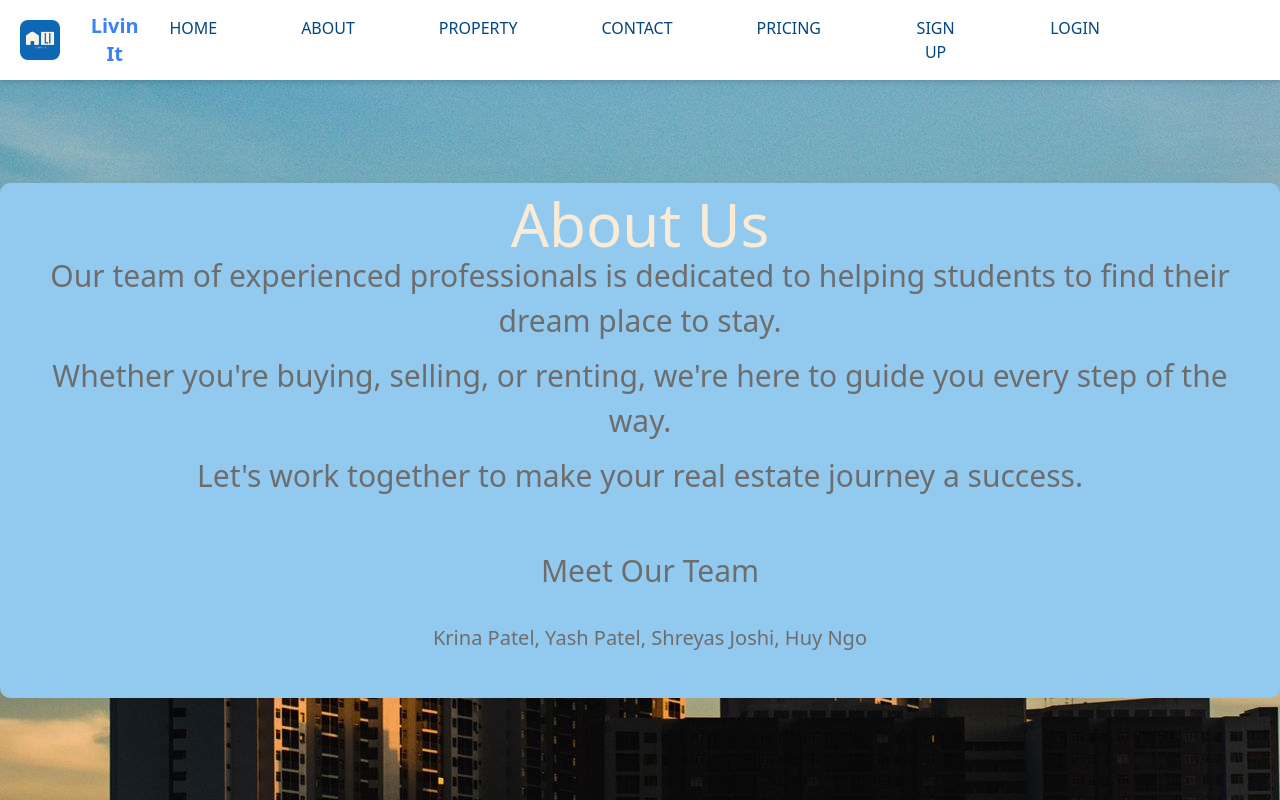
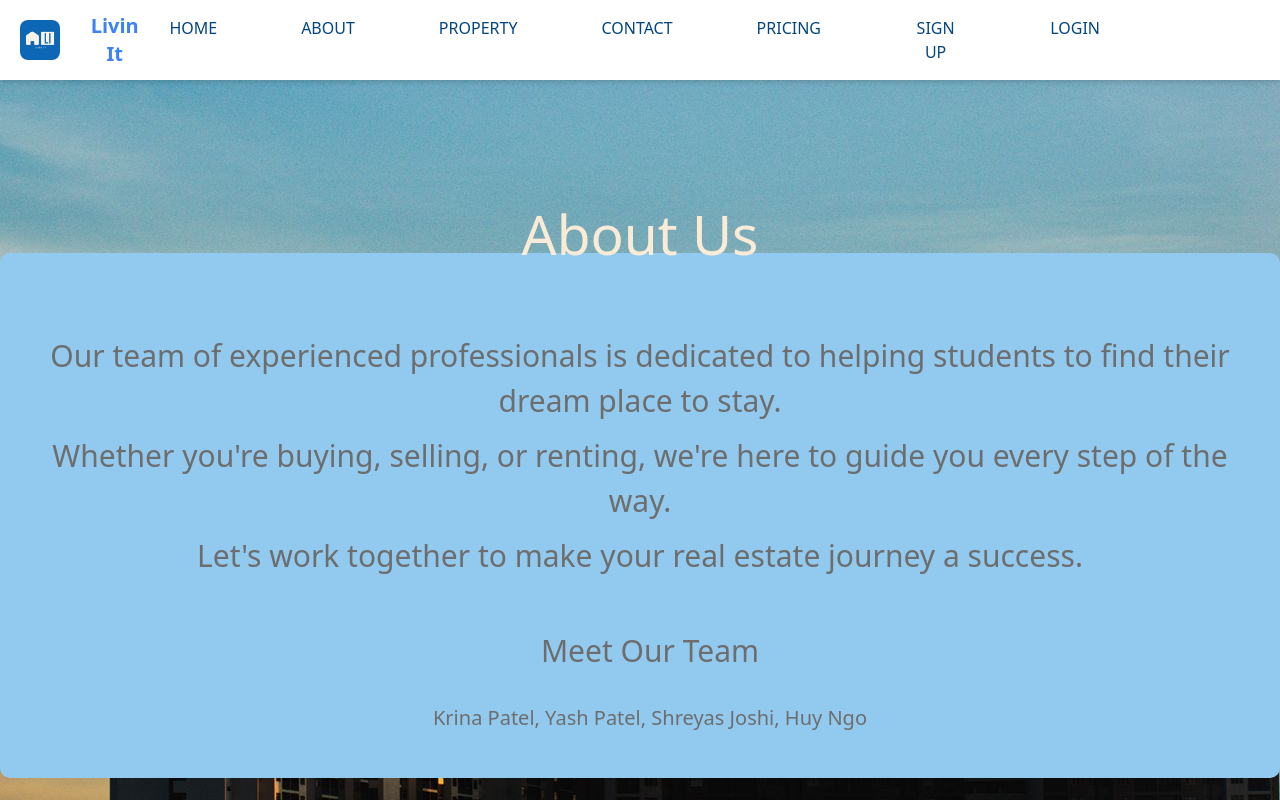
Before and after one commit to soulden1202/group-3-capstone-project, a React (Create React App) app: page /about in a window 1280 px wide. Built offline with nearby package versions, Linux system fonts and the light colour scheme; no server answers.

Commit message:
Update About.jsx

```diff
--- a/src/containers/about/About.jsx
+++ b/src/containers/about/About.jsx
@@ -8,7 +8,9 @@ const About = () => {
   }, []);
 
   const titleStyles = {
-    fontSize: "60px",
+    fontSize: "55px",
+    marginTop: "0px",
+    paddingTop: "20px",
   };
 
   const teamStyles = {
@@ -17,10 +19,10 @@ const About = () => {
 
   return (
     <div className="about-container">
-      <div className="team-box">
+      <div className="team-box" style={{ marginTop: "150px" }}>
         <h1 style={titleStyles}> About Us </h1>
 
-        <h2 style={{ marginTop: "50px" }}>Our team of experienced professionals is dedicated to helping students to find their dream place to stay.</h2>
+        <h2 style={{ marginTop: "60px" }}>Our team of experienced professionals is dedicated to helping students to find their dream place to stay.</h2>
         <h2>Whether you're buying, selling, or renting, we're here to guide you every step of the way.</h2>
         <h2>Let's work together to make your real estate journey a success. </h2>
 
```
